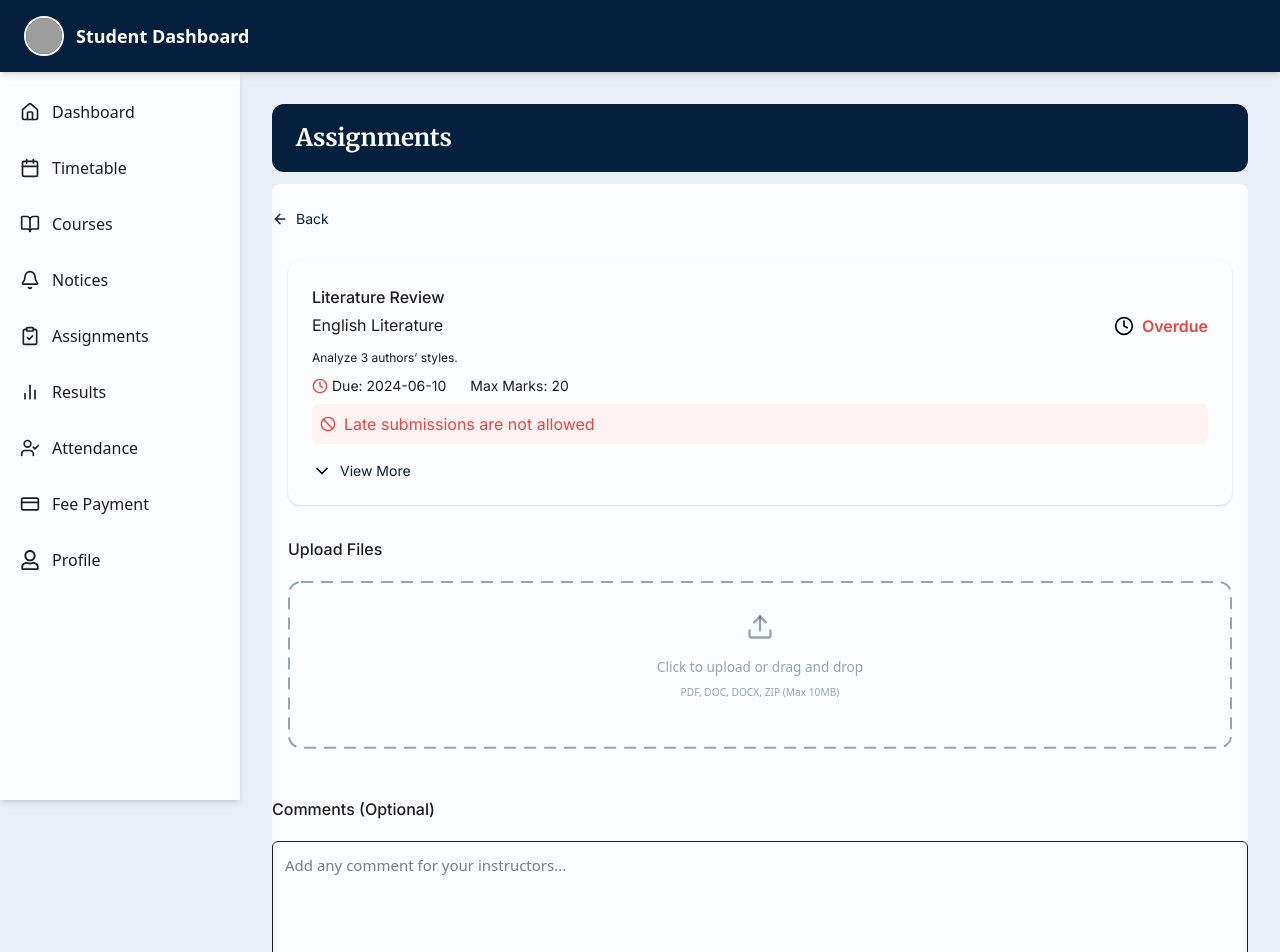
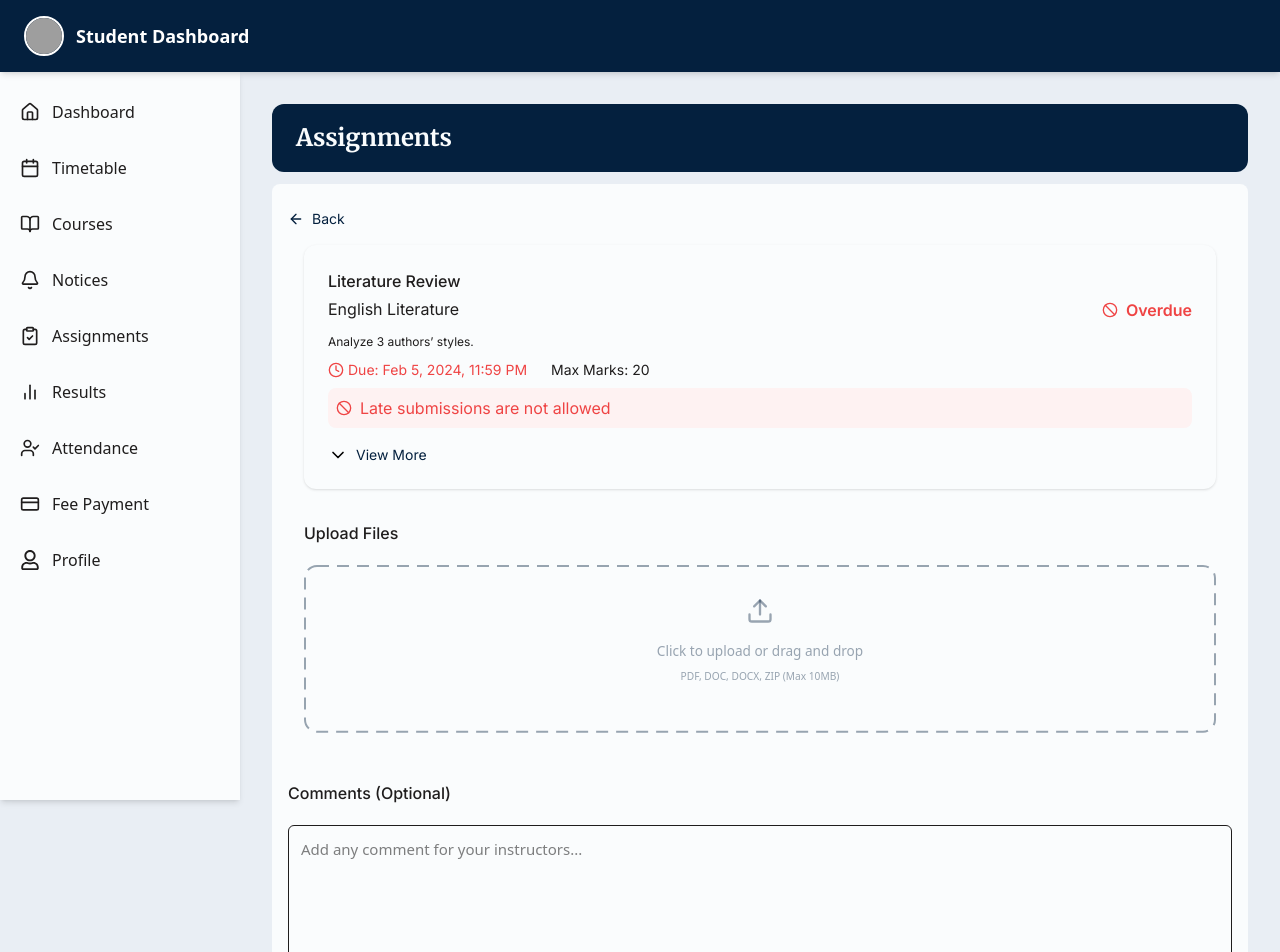
Before and after one commit to Aristiec/SMSfrontend, a React (Vite) app in the folder frontend/: page /assignments/1 in a window 1280 px wide. Shown: the top 952 px of the page. Built offline with nearby package versions, Linux system fonts and the light colour scheme; grey boxes are pictures that could not be loaded; a web font is replaced by a local one.

Commit message:
assignment page

```diff
--- a/frontend/src/components/student/assignments/AssignmentCard.jsx
+++ b/frontend/src/components/student/assignments/AssignmentCard.jsx
@@ -1,5 +1,13 @@
 import React, { useState, useRef, useEffect } from "react";
-import { Ban, ChevronDown, Clock, File } from "lucide-react";
+import {
+  Ban,
+  ChevronDown,
+  Clock,
+  File,
+  AlertCircle,
+  CheckCircle,
+  ChevronUp,
+} from "lucide-react";
 
 const AssignmentCard = ({ assignment }) => {
   const [isOpen, setIsOpen] = useState(false);
@@ -47,9 +55,15 @@ const AssignmentCard = ({ assignment }) => {
               </p>
             </div>
             <div className="flex items-center gap-2 mt-2 sm:mt-0">
-              <Clock className="w-5 h-5" />
+              {assignment.status === "overdue" ? (
+                <Ban className="w-4 h-4 text-[#EF4444]" />
+              ) : assignment.status === "pending" ? (
+                <AlertCircle className="w-4 h-4 text-[#F97316]" />
+              ) : (
+                <CheckCircle className="w-5 h-5 text-[#10B981] " />
+              )}
               <p
-                className="text-[16px] font-[600]"
+                className="text-[16px] font-[600] font-[Inter] leading-[20px] flex items-center"
                 style={{ color: getStatusColor() }}
               >
                 {assignment.status.charAt(0).toUpperCase() +
@@ -60,10 +74,24 @@ const AssignmentCard = ({ assignment }) => {
 
           {/* Middle Section */}
           <div className="flex items-center gap-6 flex-wrap text-[14px]">
-            <div className="flex items-center gap-1 text-[#1F1D1D]">
-              <Clock className="w-4 h-4" style={{ color: getStatusColor() }} />
+            <div
+              className={`flex items-center gap-1 ${
+                assignment.status === "overdue"
+                  ? "text-[#EF4444]"
+                  : "text-[#1F1D1D]"
+              } `}
+            >
+              <Clock
+                className="w-4 h-4"
+                style={{
+                  color:
+                    assignment.status === "overdue"
+                      ? "text-[#EF4444]"
+                      : "text-[#1F1D1D]",
+                }}
+              />
               <span className="font-[400]">Due:</span>
-              <span className="font-[400]">{assignment.dueDate}</span>
+              <span className={`font-[400] `}>{assignment.dueDate}</span>
             </div>
             <div className="flex items-center gap-1">
               <span className="font-[400] text-[#1F1D1D]">
@@ -89,19 +117,64 @@ const AssignmentCard = ({ assignment }) => {
             className="overflow-hidden transition-all duration-300 ease-in-out text-[#1F1D1D] text-[14px]"
           >
             {/* Replace this section with actual instructions/resources if available */}
-            <div className="pt-2 ">
-              <h1 className="font-bold">Assignment Instructions.</h1>
-              <p className="whitespace-pre-line">{assignment.instructions}</p>
+            <div className="flex flex-col gap-1 ">
+              <h3 className=" font-[700]  flex items-center ">
+                Assignment Instruction:
+              </h3>
+              <p className=" flex items-center">
+                Read the full play with focus on key scenes (witches,
+                soliloquies, Lady Macbeth’s arc, final act). Choose focus area:
+              </p>
+              <ul className="  list-disc list-inside">
+                <li>Theme (e.g., ambition, guilt, fate vs free will)</li>
+                <li>Character (e.g., Macbeth, Lady Macbeth)</li>
+                <li>
+                  Literary device (e.g., symbolism, motifs, foreshadowing)
+                </li>
+              </ul>
+              <p>
+                Review at least 3 academic sources (books, journals, essays).
+              </p>
+              <p>Summarize and analyze the views of each critic.</p>
+              <p>
+                Add your own interpretation and compare it with critics’ views.
+              </p>
+              <p>
+                Discuss modern relevance of the play or chosen theme/character.
+              </p>
+              <p>
+                Write 1000–1500 words, properly structured with intro, body, and
+                conclusion.
+              </p>
+              <p>Use quotes from the play to support analysis.</p>
+              <p>
+                Follow formatting rules: Times New Roman, 12pt, 1.5 spacing,
+                submit as PDF or Word.
+              </p>
+              <p>Include references (MLA/APA/Chicago style).</p>
             </div>
-            <div className="pt-2">
-              <p className="font-bold">Resources</p>
-              <div className="flex flex-col gap-[8px] pt-1">
-                <div className="flex gap-2 bg-[#CFDCEB] p-2 rounded">
-                  <File />
-                  <p className="text-[#04203E] text-[14px]">
-                    {assignment.file}
+            <div className="flex flex-col py-[12px] gap-[12px] font-[Inter]">
+              <p className="font-[700] text-[14px] leading-[24px] tracking-[0] flex items-center text-[#1F1D1D]">
+                Recourses
+              </p>
+              <div className="flex flex-col gap-[8px]">
+                {assignment.files && assignment.files.length > 0 ? (
+                  assignment.files.map((file, index) => (
+                    <div
+                      key={index}
+                      className="flex gap-[8px] rounded-[8px] p-[8px] bg-[#CFDCEB]"
+                    >
+                      <File />
+                      <p className="font-[400] text-[13.6px] leading-[24px] tracking-[0] flex items-center text-[#04203E]">
+                        {file}
+                      </p>
+                    </div>
+                  ))
+                ) : (
+                  <p className="font-[400] text-[13.6px] leading-[24px] tracking-[0] flex items-center text-[#04203E]">
+                    No files available
                   </p>
-                </div>
+                )}
               </div>
             </div>
           </div>
@@ -111,7 +184,11 @@ const AssignmentCard = ({ assignment }) => {
             onClick={() => setIsOpen(!isOpen)}
             className="flex items-center gap-2 cursor-pointer w-fit"
           >
-            <ChevronDown className="w-5 h-5" />
+            {isOpen ? (
+              <ChevronUp className="w-5 h-5" />
+            ) : (
+              <ChevronDown className="w-5 h-5" />
+            )}
             <p className="text-[14px] font-[400] text-[#04203E]">
               {isOpen ? "View Less" : "View More"}
             </p>
--- a/frontend/src/data/mockAssignments.js
+++ b/frontend/src/data/mockAssignments.js
@@ -4,7 +4,7 @@ const mockAssignments = [
     title: "Literature Review",
     subject: "English Literature",
     description: "Analyze 3 authors’ styles.",
-    dueDate: "2024-06-10",
+    dueDate: "Feb 5, 2024, 11:59 PM",
     status: "overdue",
     files: ["literature_review.pdf", "guidelines.pdf"],
     maxMarks: 20,
@@ -16,7 +16,7 @@ const mockAssignments = [
     title: "Math Assignment",
     subject: "Mathematics",
     description: "Solve problems from Chapter 6.",
-    dueDate: "2024-06-15",
+    dueDate: "Feb 5, 2024, 11:59 PM",
     status: "pending",
     files: ["math_assignment.pdf", "formulas_sheet.pdf"],
     maxMarks: 50,
@@ -28,7 +28,7 @@ const mockAssignments = [
     title: "Science Report",
     subject: "Physics",
     description: "Lab observations and conclusion.",
-    dueDate: "2024-06-01",
+    dueDate: "Feb 5, 2024, 11:59 PM",
     status: "submitted",
     files: ["science_report.pdf", "experiment_photos.zip"],
     maxMarks: 20,
--- a/frontend/src/pages/student/AssignmentDetails.jsx
+++ b/frontend/src/pages/student/AssignmentDetails.jsx
@@ -35,10 +35,10 @@ const AssignmentDetails = () => {
         </h1>
       </header>
       <div className="bg-[#FAFCFD] mt-3 rounded-lg border-[#FAFCFD] mb-3">
-        <div className="w-full max-w-[1072px] mx-auto">
+        <div className="w-full  mx-auto px-4">
           <button
             onClick={() => navigate(-1)}
-            className="text-[#04203E] font-[Inter] text-[14px] flex items-center gap-2 mb-4 pt-6"
+            className="text-[#04203E] font-[Inter] text-[14px] flex items-center gap-2  pt-6"
           >
             <ArrowLeft className="w-4 h-4" />
             Back
--- a/frontend/src/pages/student/Assignments.jsx
+++ b/frontend/src/pages/student/Assignments.jsx
@@ -150,6 +150,16 @@ const Assignments = () => {
                     <span>Max Marks: {assignment.maxMarks}</span>
                   </div>
                 </div>
+                {assignment.status === "overdue" && (
+                  <div className="my-[8px]">
+                    <div className="flex rounded-[8px] gap-[8px] p-[8px] items-center bg-[#FEF2F2]">
+                      <Ban size={16} className="text-[#EF4444]" />
+                      <p className="font-[Inter] font-[400] text-[16px] leading-[0] text-center text-[#EF4444]">
+                        Late submissions are not allowed
+                      </p>
+                    </div>
+                  </div>
+                )}
 
                 {assignment.submittedDate && (
                   <div className="text-sm text-gray-600 mb-4">
```
